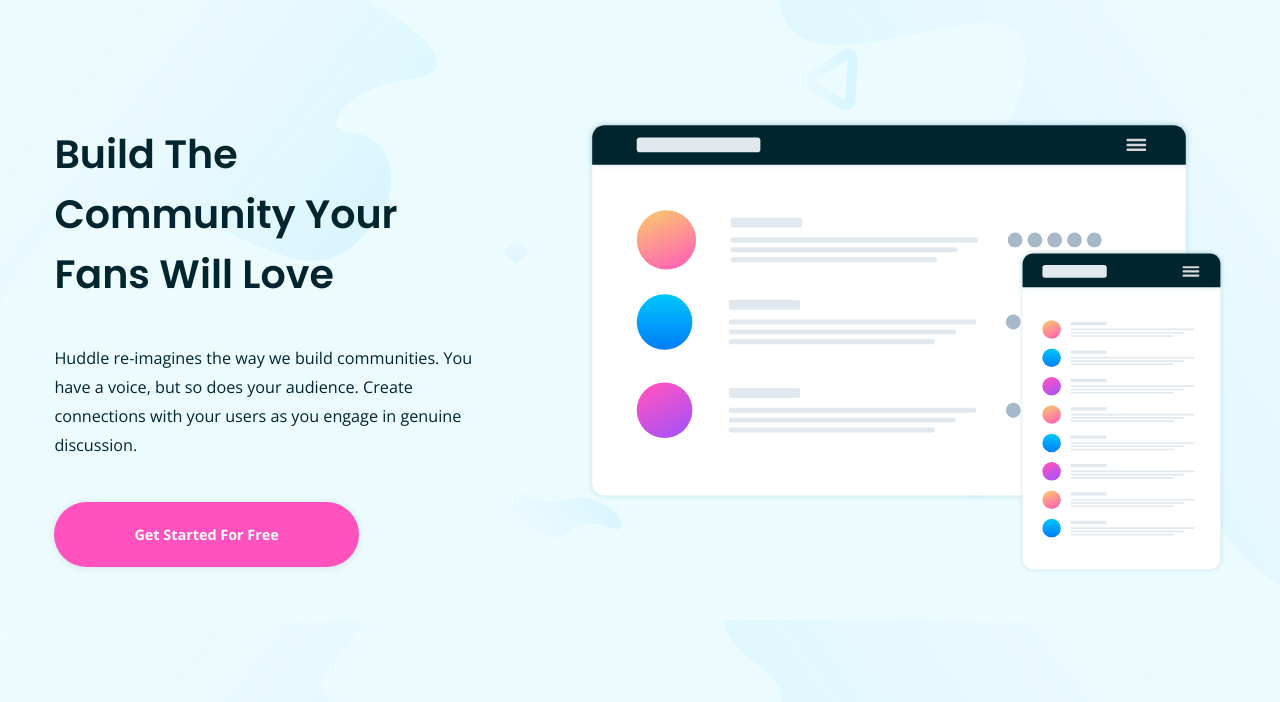
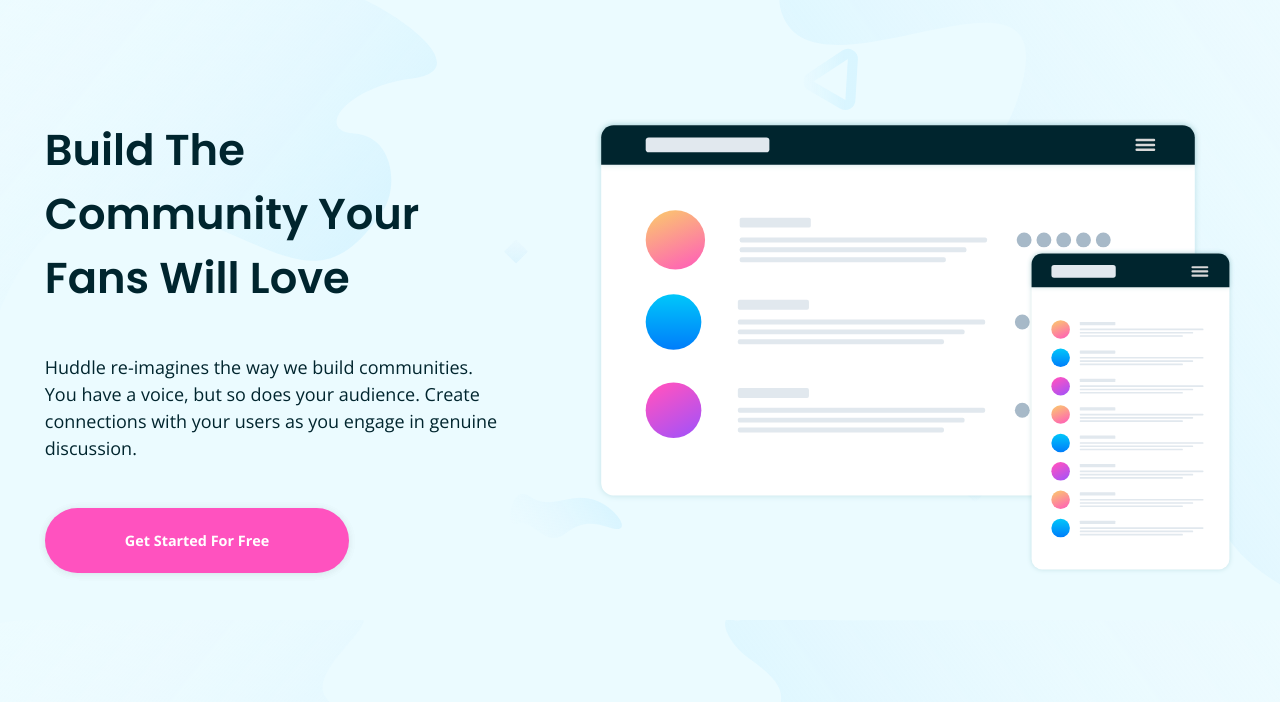
Before and after one commit to gretagr/FEM-huddleLandingPage, a plain HTML site: page index.html in a window 1280 px wide. Shown: the part 98-800 px from the top of the page. Drawn offline with nearby package versions, Linux system fonts and the light colour scheme.

Commit message:
meta + some formatting

```diff
--- a/index.html
+++ b/index.html
@@ -3,6 +3,7 @@
 <head>
   <meta charset="UTF-8">
   <meta name="viewport" content="width=device-width, initial-scale=1.0">
+  <meta name="Description" content="Huddle re-imagines the way we build communities. You have a voice, but so does your audience.">
   <link rel="icon" type="image/png" sizes="32x32" href="dist/img/favicon-32x32.png">
   <link rel="stylesheet" href="dist/css/style.min.css">
   <link href="https://fonts.googleapis.com/css?family=Open+Sans:400,700|Poppins:600&display=swap" rel="stylesheet">
--- a/src/sass/_variables.scss
+++ b/src/sass/_variables.scss
@@ -4,8 +4,9 @@
 $body-family: 'Open Sans', sans-serif;
 $heading-family: 'Poppins', sans-serif;
 $body-copy: 18px;
+$small-text: 0.6em;
 $heading-mobile: 1.4em;
-$heading-desktop: 2.2em;
+$heading-desktop: 2.4em;
 $mobile-buttons: 0.8em;
 
 // colors
--- a/src/sass/style.scss
+++ b/src/sass/style.scss
@@ -28,27 +28,31 @@
 }
 
 .btn {
+  position: relative;
   display: block;
-  position: relative;
   text-align: center;
   font-weight: 700;
   font-size: $mobile-buttons;
   border-radius: 60px;
   box-shadow: 0 1px 10px hsla(0, 0%, 0%, 0.05), 0 1px 10px hsla(0, 0%, 0%, 0.05);
   cursor: pointer;
+
   @include media($extra-large) {
     height: 45px;
   }
 }
 
 .welcome-screen {
+
   @include flex(flex, flex-start, center, column);
   height: auto;
   width: 100vw;
-  background: 	hsl(191, 89%, 96%) url('../img/bg-hero-mobile.svg');
+  background: 	$pale-cyan url('../img/bg-hero-mobile.svg');
+
   @include media($medium) {
-   background: 	hsl(191, 89%, 96%) url('../img/bg-hero-desktop.svg');
+   background: 	$pale-cyan url('../img/bg-hero-desktop.svg');
   }
+
   @include media($extra-large) {
    height: 100vh;
   }
@@ -56,11 +60,12 @@
   &__hero {
     display: inline-block;
     width: 80vw;
-    margin: 0;
+
     @include media($medium) {
       width: 40vw;
       margin: 50px 0;
     }
+
     @include media($extra-large) {
       width: 60vw;
     }
@@ -68,8 +73,10 @@
 }
 
 .header {
+
   @include flex(flex, space-between, center);
   width: 100%;
+
   @include media($medium) {
   height: 15vh;
   }
@@ -77,6 +84,7 @@
   &__logo {
   width: 110px;
   margin: 5% 0 0 5%;
+
   @include media($medium) {
     width: 200px;
     margin: 0 0 0 5vw;
@@ -84,6 +92,7 @@
   }
 
   &__try-button {
+
     @include flex(flex, center, center)
     background: hsl(0, 0%, 100%);
     width: 120px;
@@ -94,6 +103,7 @@
     &:hover {
       transform: scale(1.08);
     }
+
     @include media($medium) {
       width: 190px;
       margin: 0 5vw 0 0;
@@ -102,17 +112,20 @@
 }
 
 .wrapper {
+
   @include media($medium) {
+
     @include flex(flex, center, center, column);
   }
 
   @include media($extra-large) {
+
     @include flex(flex, space-around, center, row);
     width: 100%;
     height: calc(100vh - 150px);
 
   .intro {
-    width: 33vw;
+    width: 36vw;
     text-align: left;
     align-items: flex-start;
   }
@@ -124,6 +137,7 @@
 
 }
 .intro {
+
   @include flex(flex, flex-start, center, column);
   text-align: center;
   width: 80vw;
@@ -131,11 +145,13 @@
   &__heading {
     font-size: $heading-mobile;
     padding-top: 15%;
+
     @include media($medium) {
       font-size: $heading-desktop;
       padding-top: 0;
       width: 60%;
     }
+
     @include media($extra-large) {
       width: 100%;
     }
@@ -143,29 +159,31 @@
 
   &__desc {
     margin: 0;
-    font-size: 0.9em;
-    line-height: 1.5em;
+    line-height: 1.3em;
+
     @include media($medium) {
-      width: 70%;
+      width: 75%;
     }
+
     @include media($extra-large) {
-      line-height: 1.8em;
+      line-height: 1.5em;
       width: 100%;
     }
   }
 
   &__get-started {
+
     @include btn-primary;
   }
 }
 
 .cards {
+
   @include flex(flex, flex-start, center, column);
   width: 100%;
 }
 
 .card {
-  // @include flex(flex, center, flex-start, column-reverse);
   flex-wrap: wrap;
   box-sizing: border-box;
   width: 90%;
@@ -175,9 +193,12 @@
   border-radius: 10px;
 
   &.first, &.second, &.third {
+
     @include flex(flex, flex-start, center, column-reverse);
+
     @include media($medium) {
       flex-direction: row;
+
       h3 {
         font-size: 1.5em;
       }
@@ -185,6 +206,7 @@
   }
 
   &.second {
+
     @include media($medium) {
       flex-direction: row-reverse;
     }
@@ -192,6 +214,7 @@
 
   &__desc {
     text-align: center;
+
     @include media($medium) {
       width: 40%;
       text-align: left;
@@ -201,6 +224,7 @@
 
   &__img {
     width: 80%;
+
     @include media($medium) {
       width: 30%;
     }
@@ -212,15 +236,18 @@
 }
 
 .call-to-action {
+
   @include flex(flex, center, center, column);
   margin: 0 auto;
   text-align: center;
   background: hsl(0, 0%, 100%);
   transform: translate(0, 50%);
+
   @include media($medium) {
     width: 60%;
     padding: 2% 2%;
   }
+
   @include media($extra-large) {
     width: 50%;
     padding: 2% 2%;
@@ -228,14 +255,16 @@
 
   &__heading {
     font-size: 0.9em;
+
     @include media($medium) {
       font-size: 1.6em;
     }
   }
 
   &__btn {
+
     @include btn-primary;
-    margin: 0 0 .83em 0;
+      margin: 0 0 .83em 0;
   }
 }
 
@@ -243,22 +272,27 @@
 .footer {
   background-color: $dark-cyan;
   padding: 130px 5% 2% 5%;
+
   @include media($medium) {
+
     @include flex(flex, space-between, flex-start);
     padding: 20% 5% 0 5%;
   flex-wrap: wrap;
   }
+
   @include media($extra-large) {
-    // @include flex(flex, space-around, flex-start);
     padding: 15% 10% 0 10%;
-  flex-wrap: wrap;
+    flex-wrap: wrap;
   }
+
   span, a, i, p {
     color: hsla(0, 0%, 100%, 0.8);
     font-size: 0.9em;
   }
+
   a {
     transition: all 0.3s ease;
+
     &:hover {
       color: hsla(0, 0%, 100%, 0.6);
     }
@@ -266,21 +300,25 @@
 
 
   .footer_logo {
-    img{
+    width: 100%;
+    padding-bottom: 20px;
+
+    img {
       width: 160px;
     }
-    width: 100%;
-    padding-bottom: 20px;
   }
 
   .footer_address {
+
     @include flex(flex, flex-start, flex-start, column);
     padding-bottom: 30px;
+
     @include media($medium) {
       width: 35%;
     }
 
     &__wrap {
+
       @include flex(flex, flex-start, flex-start);
       padding-bottom: 15px;
 
@@ -297,46 +335,54 @@
   }
 
   &__links {
+
     @include flex(flex, flex-start, flex-start, column);
+
     @include media($medium) {
       width: 15%;
     }
+
     a {
       padding-bottom: 15px;
     }
   }
 
   &__social {
+
     @include flex(flex, center, center);
     padding-top: 30px;
+
     @include media($medium) {
       width: 15%;
       padding-top: 0;
     }
+
     a {
       @include flex(flex, center, center);
       min-width: 30px;
       min-height: 30px;
-      border: 1px solid 	hsl(0, 0%, 100%);
+      border: 1px solid	hsl(0, 0%, 100%);
       border-radius: 15px;
       margin: 7px;
+      transition: all 0.3s ease;
+
       &:hover {
         transform: scale(1.2);
       }
-      transition: all 0.3s ease;
     }
   }
 
   .attribution {
-    font-size: 11px;
+    font-size: $small-text;
     text-align: center;
+
     @include media($medium) {
       width: 100%;
       text-align: right;
     }
+
     a {
       color: rgba($primary, 0.8);
      }
   }
-
 }
```
Also changed, not shown: dist/css/style.min.css.
